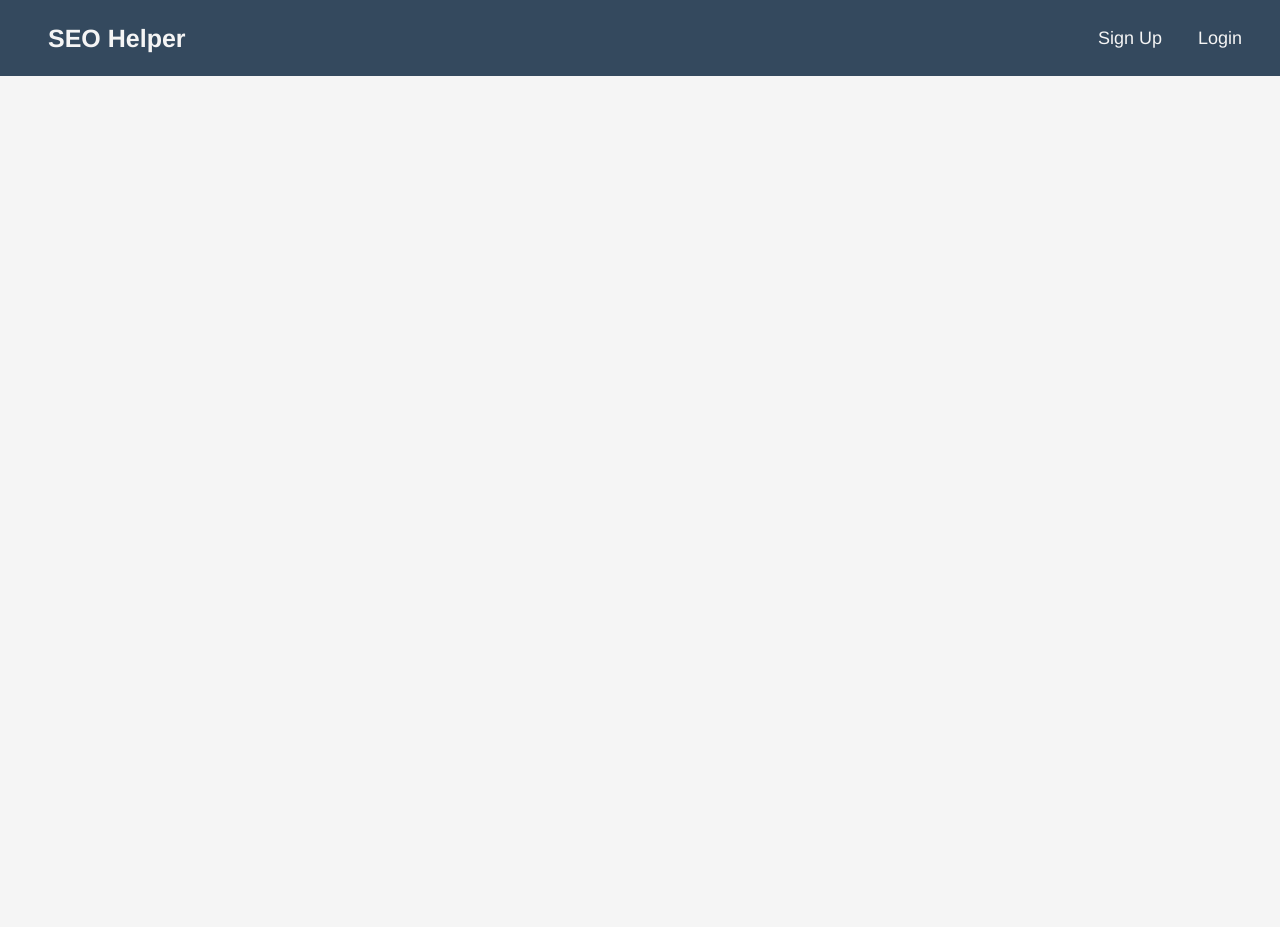
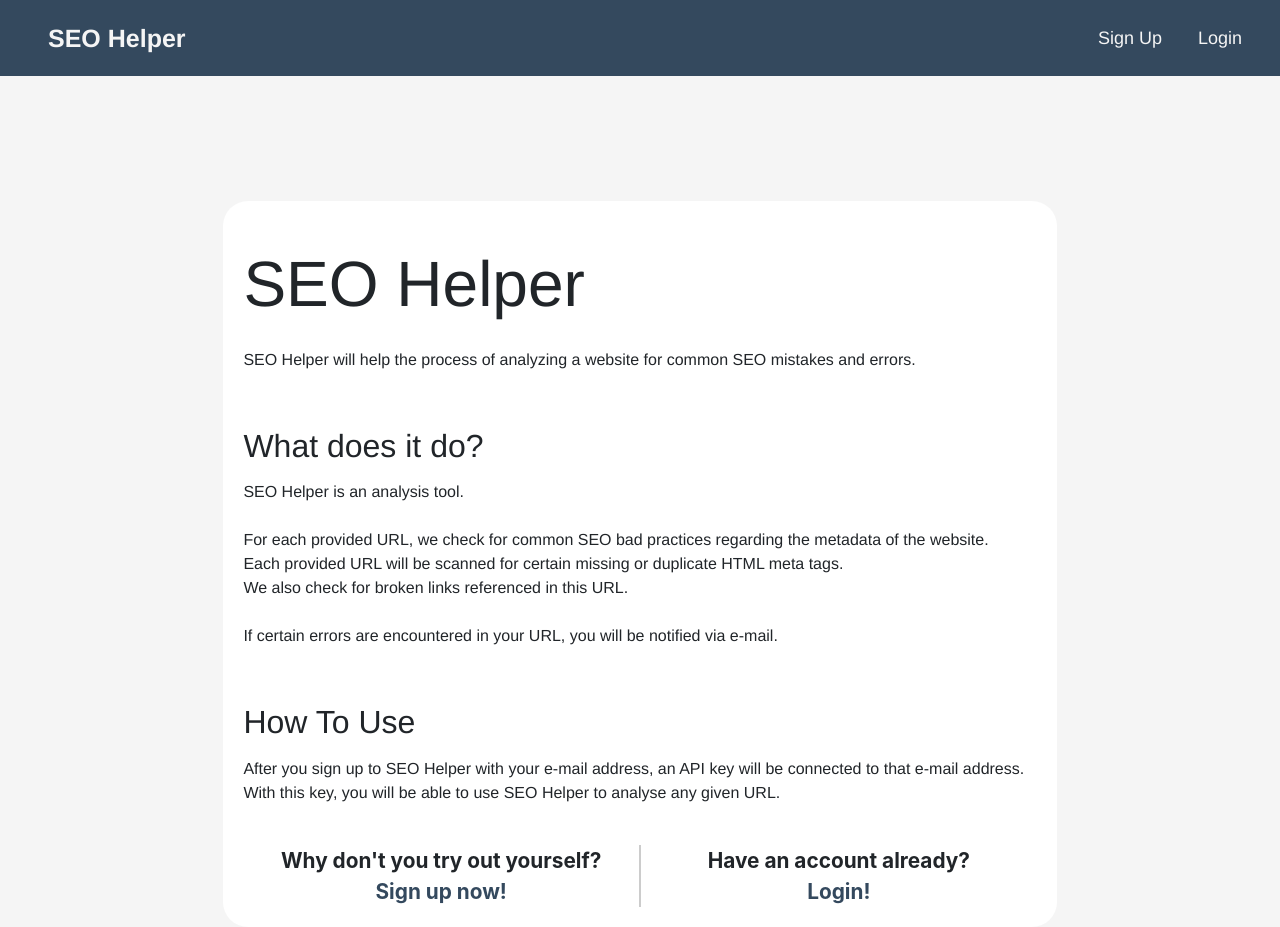
Before and after one commit to egehatirnaz/seo-helper, a Flask app: page / in a window 1280 px wide. Before the commit the page ends 876 px from the top, so only its background shows below. Run offline with Flask 2, Linux system fonts and the light colour scheme; some libraries are stand-ins or nearby versions.

Commit message:
Index page is added. Small fixes.

```diff
--- a/analysis.py
+++ b/analysis.py
@@ -236,7 +236,7 @@ class Analyser:
 
         # Proceed for website crawling.
         website_data = self.crawler.get_crawled(url)
-        if website_data['status_code'] != 200:
+        if not website_data or website_data['status_code'] != 200:
             return None, "Non-OK HTTP response received!"
 
         # Handle the URL changes for 301, 302, etc.
@@ -505,7 +505,7 @@ class Analyser:
             result = notifier.notify(user_email, user_name, urls_error_list)
         except Exception as e:
             print(e)
-            return None, "Email could not be sent!"
+            return None, "Something went wrong!"
         # End of the road.
         return result, "Success!"
 
--- a/static/main.css
+++ b/static/main.css
@@ -1,8 +1,8 @@
-html, body{
+html, body {
     height: 100%;
 }
 
-h1, h2, h3, h4, h5, h6, p{
+h1, h2, h3, h4, h5, h6, p {
     font-family: "Helvetica Neue";
 }
 
@@ -22,11 +22,11 @@ h1, h2, h3, h4, h5, h6, p{
     font-size: 18px;
     line-height: 20px;
     border-radius: 4px;
-    margin-right:20px;
+    margin-right: 20px;
 }
 
 .header a.logo {
-    margin-left:30px;
+    margin-left: 30px;
     font-size: 25px;
     font-weight: bold;
 }
@@ -46,7 +46,7 @@ h1, h2, h3, h4, h5, h6, p{
     float: right;
 }
 
-.header-username{
+.header-username {
     float: left;
     color: whitesmoke;
     text-align: center;
@@ -54,28 +54,29 @@ h1, h2, h3, h4, h5, h6, p{
     text-decoration: none;
     font-size: 14px;
     line-height: 20px;
-    margin-right:20px;
+    margin-right: 20px;
 }
 
-.page{
+.page {
     height: 100%;
 }
-.container{
-    margin: 0!important;
+
+.container {
+    margin: 0 !important;
     min-width: 100% !important;
-    display:flex;
+    display: flex;
     justify-content: center;
     background-color: whitesmoke;
     min-height: 100%;
 }
 
-.content{
+.content {
     height: 100%;
     min-width: 40%;
     max-width: 40%;
     justify-content: center;
     background-color: white;
-    padding:20px;
+    padding: 20px;
     margin-top: 10%;
     border-radius: 25px;
 }
@@ -93,39 +94,39 @@ h1, h2, h3, h4, h5, h6, p{
     }
 }
 
-.form-heading{
+.form-heading {
     margin-bottom: 25px;
 }
 
-.form-heading h3{
+.form-heading h3 {
     margin-left: 15px;
     color: #999999;
 
 }
 
-.form-wrapper{
+.form-wrapper {
     min-width: 50%;
     padding: 20px 50px;
 }
 
-.form-body{
+.form-body {
     min-width: 100%;
     display: flex;
     justify-content: center;
 }
 
-.input-prompt, .form-prompt, label, .multiselect-selected-text{
+.input-prompt, .form-prompt, label, .multiselect-selected-text {
     color: #777777;
-    margin: 16px 0 3px 0!important;
+    margin: 16px 0 3px 0 !important;
     font-size: small;
 
 }
 
-.signup-field{
+.signup-field {
     margin-bottom: 20px;
 }
 
-.form-body form input{
+.form-body form input {
     line-height: 25px;
     font-size: medium;
     border: #999999 solid 1px;
@@ -133,27 +134,27 @@ h1, h2, h3, h4, h5, h6, p{
     width: 100%;
 }
 
-.btn-secondary{
-    margin-top:25px;
+.btn-secondary {
+    margin-top: 25px;
     width: 100%;
 }
 
-.form-message{
-    margin-top:25px;
+.form-message {
+    margin-top: 25px;
     font-weight: bold;
     color: #ba0000;
 }
 
-.large{
+.large {
     min-width: 66.66%;
 }
 
-.analysis-choice-wrapper{
+.analysis-choice-wrapper {
     margin-top: 50px;
 }
 
-.form-field textarea{
-    width:100%;
+.form-field textarea {
+    width: 100%;
     height: 200px;
     line-height: 25px;
     font-size: medium;
@@ -165,3 +166,29 @@ h1, h2, h3, h4, h5, h6, p{
     background: url('ajax-loader.gif') no-repeat 50% 50%;
     background-color: #6c757d;
 }
+
+.index-action {
+    width: 50%;
+    text-align: center;
+    font-weight: bold;
+    font-size: 1.3rem;
+}
+
+.index-action a {
+    color: #34495e;
+}
+
+.index-action a:hover {
+    text-decoration: none;
+    color: rgba(52, 73, 94, 0.68);
+}
+
+#actions {
+    margin-top: 2.5rem;
+    display: flex;
+    justify-content: space-around;
+}
+
+.seperator {
+    border: 1px solid #ccc;
+}
--- a/templates/index.html
+++ b/templates/index.html
@@ -23,6 +23,18 @@
 
    <link rel="stylesheet" href="{{ url_for('static', filename='main.css') }}">
 
+   <style>
+      h1{
+         font-size: 4rem;
+         margin: 25px 0;
+      }
+      h2{
+         font-size: 2rem;
+         margin: 15px 0;
+      }
+      .content p{
+      }
+   </style>
 
 </head>
 <body>
@@ -35,7 +47,36 @@
 </div>
 <div class="page">
    <div class="container">
-
+      <div class="content large">
+         <h1>SEO Helper</h1>
+         <p>
+            SEO Helper will help the process of analyzing a website for common SEO mistakes and errors.
+         </p>
+         <br>
+         <h2>What does it do?</h2>
+         <p>
+            SEO Helper is an analysis tool.<br><br>
+            For each provided URL, we check for common SEO bad practices regarding the metadata of the website.<br>
+            Each provided URL will be scanned for certain missing or duplicate HTML meta tags.<br>
+            We also check for broken links referenced in this URL.<br><br>
+            If certain errors are encountered in your URL, you will be notified via e-mail.
+         </p>
+         <br>
+         <h2>How To Use</h2>
+         <p>
+            After you sign up to SEO Helper with your e-mail address, an API key will be connected to that e-mail address.<br>
+            With this key, you will be able to use SEO Helper to analyse any given URL.
+         </p>
+         <div id="actions">
+            <div class="index-action">
+               Why don't you try out yourself?<br><a href="sign-up.html">Sign up now!</a>
+            </div>
+            <div class="seperator">
+            </div>
+            <div class="index-action">
+               Have an account already?<br><a href="login.html">Login!</a>
+            </div>
+         </div>
    </div>
 </div>
 </body>
--- a/templates/sign-up.html
+++ b/templates/sign-up.html
@@ -38,7 +38,7 @@
          <div class="form-wrapper">
             <div class="form-heading">
                <h1 style="display:inline">Sign up</h1>
-               <h3 style="display:inline"> - It's for free!</h3>
+               <h3 style="display:inline"> - It's free!</h3>
             </div>
             <div class="form-body">
                <form method="POST" style="width: 100%;">
```
Also changed, not shown: templates/account/analyse.html (+13 -13 lines).
